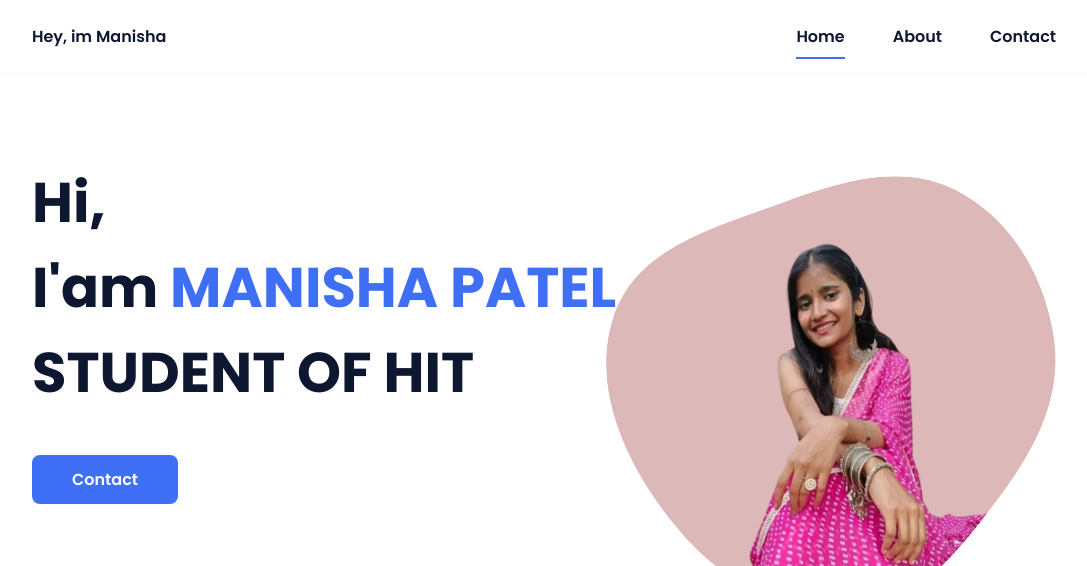
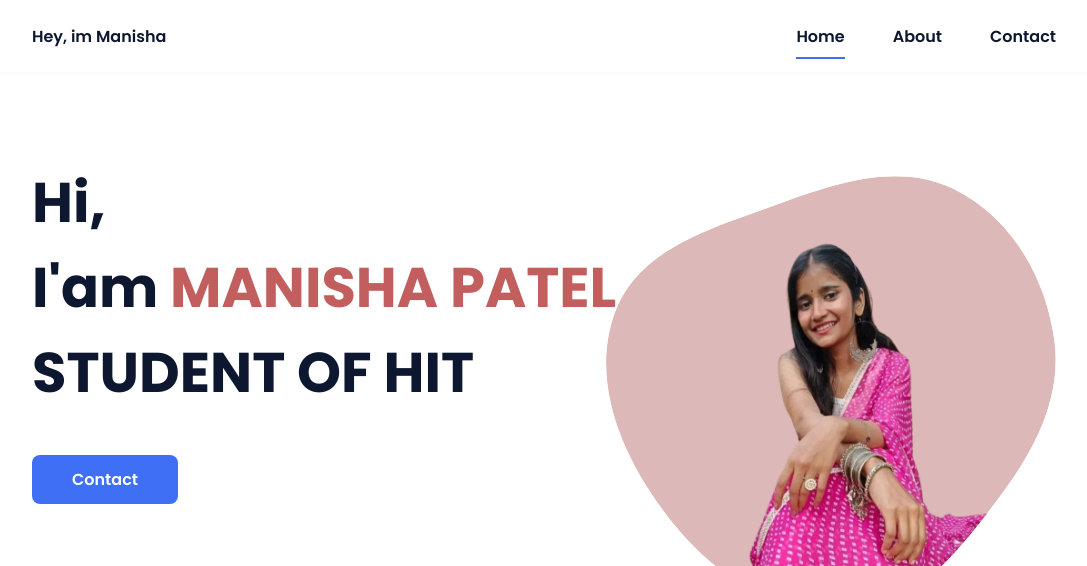
Before and after one commit to alokrana36/manisa36, a plain HTML site: page index.html in a window 1280 px wide. Shown: the top 566 px of the page, without its empty margins (96-1183 px from the left). Drawn offline with nearby package versions, Linux system fonts and the light colour scheme.

Commit message:
Update styles.css

```diff
--- a/assets/css/styles.css
+++ b/assets/css/styles.css
@@ -204,7 +204,7 @@ img {
 }
 
 .home__title-color {
-  color: var(--first-color);
+  color: hsl(0deg 45.88% 56.6%);
 }
 
 .home__social {
```
